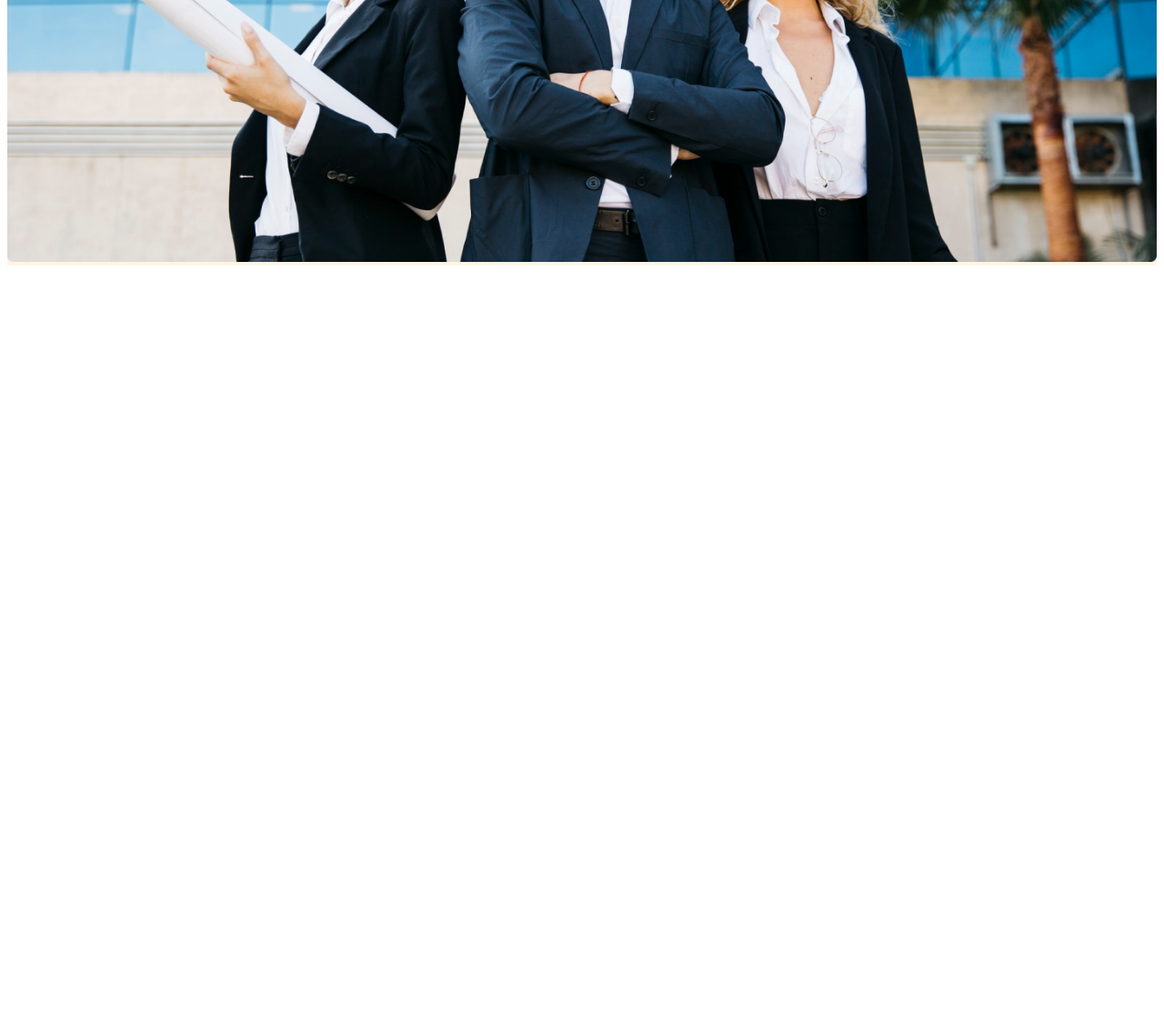
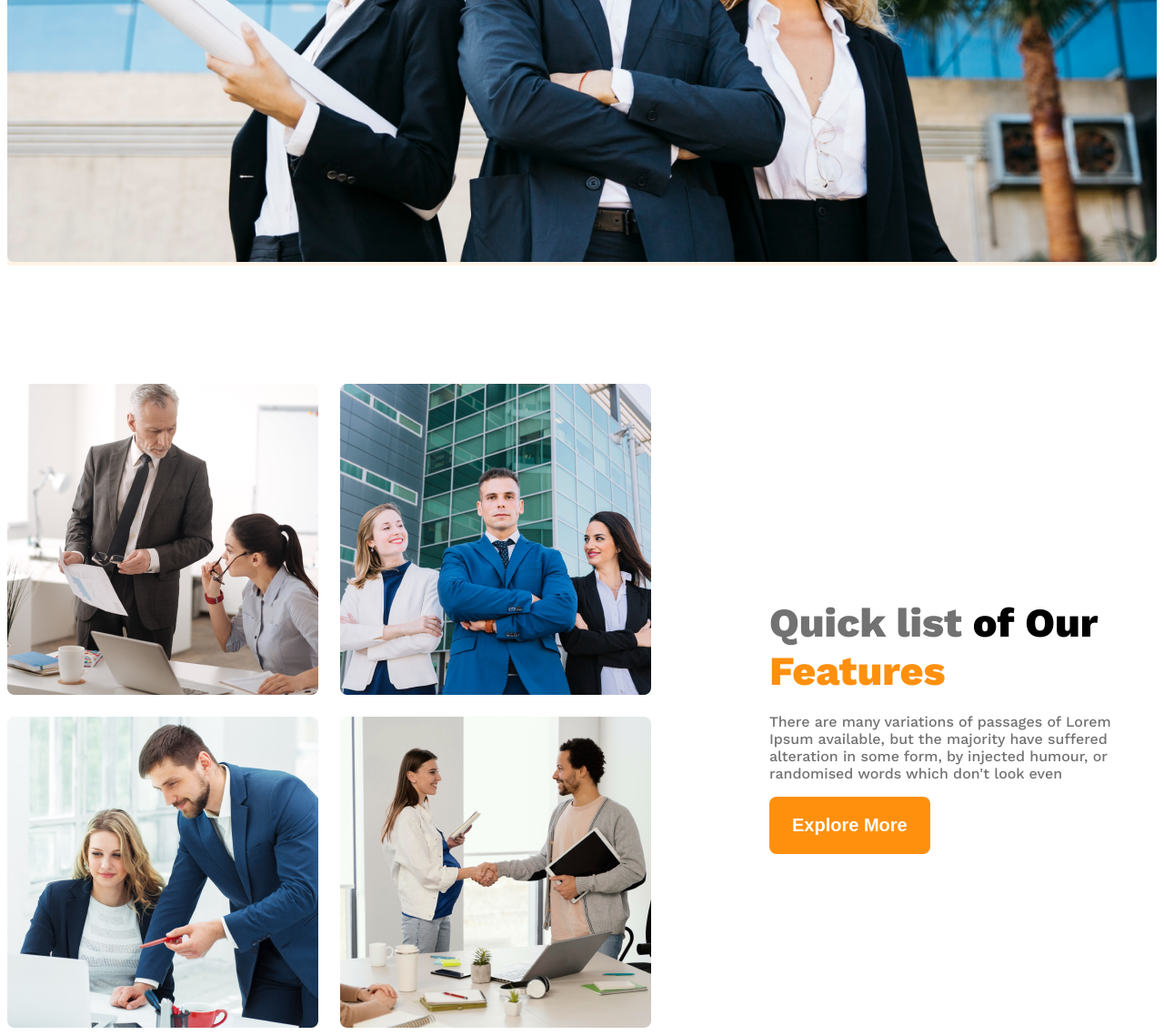
Before and after one commit to imrancoder10/g3-architects-website, a plain HTML site: page index.html in a window 1280 px wide. Shown: the part 864-2002 px from the top of the page at 91% size. Before the commit the page ends 1164 px from the top, so only its background shows below. Drawn offline with nearby package versions, Linux system fonts and the light colour scheme.

Commit message:
team and feature section added

```diff
--- a/index.html
+++ b/index.html
@@ -44,6 +44,23 @@
     </header>
 
     <main>
+        <section class="teams display-flex">
+            <div class="team-img-container">
+                <img src="images/team1.png" alt="">
+                <img src="images/team2.png" alt="">
+                <img src="images/team3.png" alt="">
+                <img src="images/team4.png" alt="">
+            </div>
+
+            <div class="teams-content">
+                <h3 class="team-title"><span id="quick-list" class="dark3">Quick list</span> of Our <span id="features"><br> Features</span> </h3>
+                <p class="team-describtion dark3">There are many variations of passages of Lorem Ipsum available, but
+                    the majority have suffered alteration in some form, by injected humour, or randomised words which
+                    don't look even</p>
+                    <button class="btn-primary">Explore More</button>
+            </div>
+
+        </section>
 
     </main>
 
--- a/styles/style.css
+++ b/styles/style.css
@@ -34,6 +34,13 @@
     font-size: 1.25rem;
     font-weight: 600;
     border-radius: 8px;
+}
+main{
+    max-width: 1440px;
+    margin: 0 auto;
+}
+main > section{
+    margin-top: 130px;
 }
 
 /* navbar section */
@@ -85,6 +92,39 @@
 .banner-img {
     width: 100%;
 }
+/* team section start */
+.teams{
+    align-items: center;
+}
+.teams-content{
+    /* border: 2px red solid; */
+    margin-left: 130px;
+    max-width: 530px;
+
+}
+.team-img-container{
+    display: grid;
+    grid-template-columns: repeat(2, 1fr);
+    grid-gap: 24px;
+    border-radius: 8px;
+}
+.team-img{
+    width: 100%;
+    height: 100%;
+}
+.team-title{
+    font-size: 2.8rem;
+    font-weight: 800;
+    margin-bottom: 20px;
+}
+.team-describtion{
+    font-size: 1rem;
+    font-weight: 500;
+}
+
+#features{
+    color: #FF900E;
+}
 
 /* responsive media query */
 @media screen and (max-width:576px) {
```
